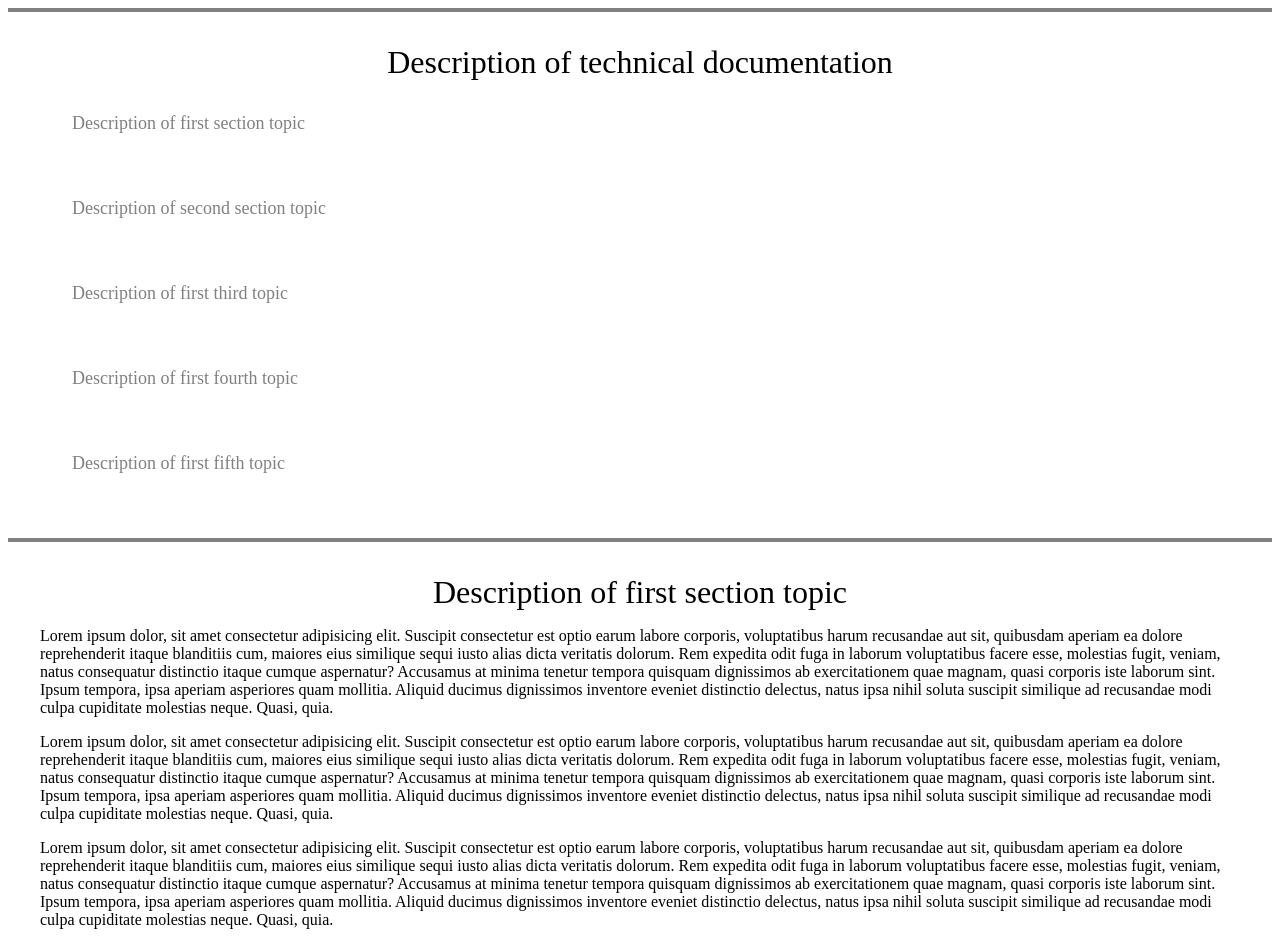
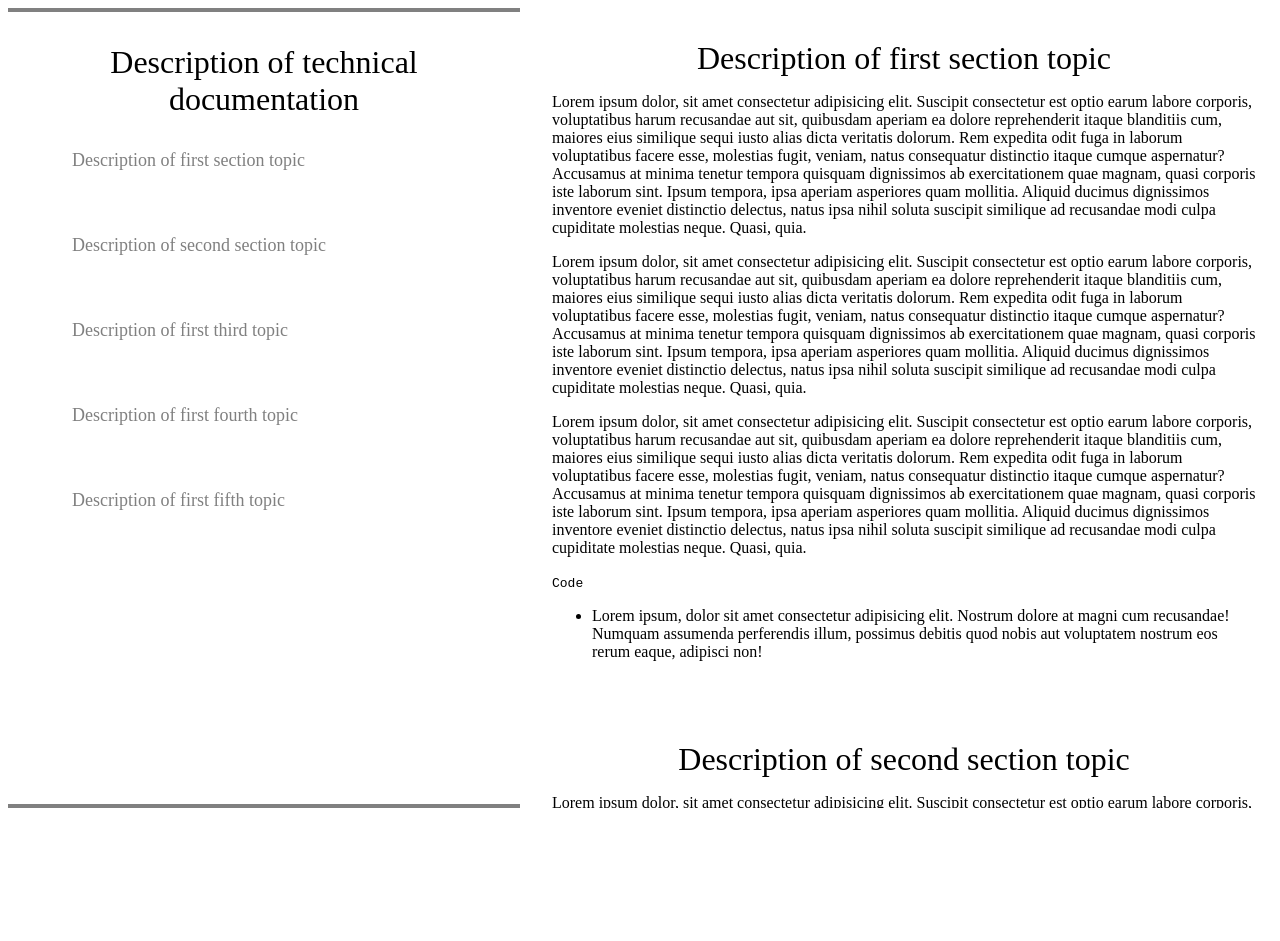
Before and after one commit to JuliusWinston/project_microverse, a plain HTML site: page index.html in a window 1280 px wide. Shown: the top 941 px of the page. After the commit the page ends 816 px from the top, so only its background shows below. Drawn offline with Linux system fonts and the light colour scheme.

Commit message:
added media query

```diff
--- a/css/style.css
+++ b/css/style.css
@@ -1,3 +1,9 @@
+body {
+  width: 100%;
+  height: 100vh;
+  overflow: hidden;
+}
+
 .nav-link {
   padding: 2rem;
   display: block;
@@ -5,7 +11,7 @@
   text-decoration: none;
   color: gray;
 }
-#nav {
+#navbar {
   border-top: 4px solid gray;
   border-bottom: 4px solid gray;
   padding: 2rem;
@@ -22,3 +28,27 @@
   font-size: xx-large;
   text-align: center;
 }
+
+#main-doc {
+  display: flex;
+  flex-direction: column;
+  width: 100%;
+  height: 100vh;
+}
+
+#main-doc > div {
+  width: 60%;
+  height: 100%;
+  overflow-y: auto;
+}
+
+@media (min-width: 1200px) {
+  #main-doc {
+    flex-direction: row;
+  }
+
+  #navbar{
+    flex: 1;
+    width: 40%;
+  }
+}
--- a/index.html
+++ b/index.html
@@ -10,7 +10,7 @@
     <script src="https://cdn.freecodecamp.org/testable-projects-fcc/v1/bundle.js"></script>
 
     <main id="main-doc">
-      <nav id="nav">
+      <nav id="navbar">
         <header class="section-header">Description of technical documentation</header>
         <a class="nav-link" href="#Description_of_first_section_topic"
           >Description of first section topic</a
@@ -28,8 +28,9 @@
           >Description of first fifth topic</a
         >
       </nav>
+      <div>
         <section class="main-section" id="Description_of_first_section_topic">
-        <header class="section-header"">Description of first section topic</header>
+          <header class="section-header">Description of first section topic</header>
           <p>Lorem ipsum dolor, sit amet consectetur adipisicing elit. Suscipit consectetur est optio earum labore corporis, voluptatibus harum recusandae aut sit, quibusdam aperiam ea dolore reprehenderit itaque blanditiis cum, maiores eius similique sequi iusto alias dicta veritatis dolorum. Rem expedita odit fuga in laborum voluptatibus facere esse, molestias fugit, veniam, natus consequatur distinctio itaque cumque aspernatur? Accusamus at minima tenetur tempora quisquam dignissimos ab exercitationem quae magnam, quasi corporis iste laborum sint. Ipsum tempora, ipsa aperiam asperiores quam mollitia. Aliquid ducimus dignissimos inventore eveniet distinctio delectus, natus ipsa nihil soluta suscipit similique ad recusandae modi culpa cupiditate molestias neque. Quasi, quia.</p>
           <p>Lorem ipsum dolor, sit amet consectetur adipisicing elit. Suscipit consectetur est optio earum labore corporis, voluptatibus harum recusandae aut sit, quibusdam aperiam ea dolore reprehenderit itaque blanditiis cum, maiores eius similique sequi iusto alias dicta veritatis dolorum. Rem expedita odit fuga in laborum voluptatibus facere esse, molestias fugit, veniam, natus consequatur distinctio itaque cumque aspernatur? Accusamus at minima tenetur tempora quisquam dignissimos ab exercitationem quae magnam, quasi corporis iste laborum sint. Ipsum tempora, ipsa aperiam asperiores quam mollitia. Aliquid ducimus dignissimos inventore eveniet distinctio delectus, natus ipsa nihil soluta suscipit similique ad recusandae modi culpa cupiditate molestias neque. Quasi, quia.</p>
           <p>Lorem ipsum dolor, sit amet consectetur adipisicing elit. Suscipit consectetur est optio earum labore corporis, voluptatibus harum recusandae aut sit, quibusdam aperiam ea dolore reprehenderit itaque blanditiis cum, maiores eius similique sequi iusto alias dicta veritatis dolorum. Rem expedita odit fuga in laborum voluptatibus facere esse, molestias fugit, veniam, natus consequatur distinctio itaque cumque aspernatur? Accusamus at minima tenetur tempora quisquam dignissimos ab exercitationem quae magnam, quasi corporis iste laborum sint. Ipsum tempora, ipsa aperiam asperiores quam mollitia. Aliquid ducimus dignissimos inventore eveniet distinctio delectus, natus ipsa nihil soluta suscipit similique ad recusandae modi culpa cupiditate molestias neque. Quasi, quia.</p>
@@ -39,7 +40,7 @@
           </ul>
         </section>
         <section class="main-section" id="Description_of_second_section_topic">
-        <header class="section-header"">Description of second section topic</header>
+          <header class="section-header">Description of second section topic</header>
           <p>Lorem ipsum dolor, sit amet consectetur adipisicing elit. Suscipit consectetur est optio earum labore corporis, voluptatibus harum recusandae aut sit, quibusdam aperiam ea dolore reprehenderit itaque blanditiis cum, maiores eius similique sequi iusto alias dicta veritatis dolorum. Rem expedita odit fuga in laborum voluptatibus facere esse, molestias fugit, veniam, natus consequatur distinctio itaque cumque aspernatur? Accusamus at minima tenetur tempora quisquam dignissimos ab exercitationem quae magnam, quasi corporis iste laborum sint. Ipsum tempora, ipsa aperiam asperiores quam mollitia. Aliquid ducimus dignissimos inventore eveniet distinctio delectus, natus ipsa nihil soluta suscipit similique ad recusandae modi culpa cupiditate molestias neque. Quasi, quia.</p>
           <p>Lorem ipsum dolor, sit amet consectetur adipisicing elit. Suscipit consectetur est optio earum labore corporis, voluptatibus harum recusandae aut sit, quibusdam aperiam ea dolore reprehenderit itaque blanditiis cum, maiores eius similique sequi iusto alias dicta veritatis dolorum. Rem expedita odit fuga in laborum voluptatibus facere esse, molestias fugit, veniam, natus consequatur distinctio itaque cumque aspernatur? Accusamus at minima tenetur tempora quisquam dignissimos ab exercitationem quae magnam, quasi corporis iste laborum sint. Ipsum tempora, ipsa aperiam asperiores quam mollitia. Aliquid ducimus dignissimos inventore eveniet distinctio delectus, natus ipsa nihil soluta suscipit similique ad recusandae modi culpa cupiditate molestias neque. Quasi, quia.</p>
           <p>Lorem ipsum dolor, sit amet consectetur adipisicing elit. Suscipit consectetur est optio earum labore corporis, voluptatibus harum recusandae aut sit, quibusdam aperiam ea dolore reprehenderit itaque blanditiis cum, maiores eius similique sequi iusto alias dicta veritatis dolorum. Rem expedita odit fuga in laborum voluptatibus facere esse, molestias fugit, veniam, natus consequatur distinctio itaque cumque aspernatur? Accusamus at minima tenetur tempora quisquam dignissimos ab exercitationem quae magnam, quasi corporis iste laborum sint. Ipsum tempora, ipsa aperiam asperiores quam mollitia. Aliquid ducimus dignissimos inventore eveniet distinctio delectus, natus ipsa nihil soluta suscipit similique ad recusandae modi culpa cupiditate molestias neque. Quasi, quia.</p>
@@ -49,7 +50,7 @@
           </ul>
         </section>
         <section class="main-section" id="Description_of_third_section_topic">
-        <header class="section-header"">Description of first third topic</header>
+          <header class="section-header">Description of first third topic</header>
           <p>Lorem ipsum dolor, sit amet consectetur adipisicing elit. Suscipit consectetur est optio earum labore corporis, voluptatibus harum recusandae aut sit, quibusdam aperiam ea dolore reprehenderit itaque blanditiis cum, maiores eius similique sequi iusto alias dicta veritatis dolorum. Rem expedita odit fuga in laborum voluptatibus facere esse, molestias fugit, veniam, natus consequatur distinctio itaque cumque aspernatur? Accusamus at minima tenetur tempora quisquam dignissimos ab exercitationem quae magnam, quasi corporis iste laborum sint. Ipsum tempora, ipsa aperiam asperiores quam mollitia. Aliquid ducimus dignissimos inventore eveniet distinctio delectus, natus ipsa nihil soluta suscipit similique ad recusandae modi culpa cupiditate molestias neque. Quasi, quia.</p>
           <p>Lorem ipsum dolor, sit amet consectetur adipisicing elit. Suscipit consectetur est optio earum labore corporis, voluptatibus harum recusandae aut sit, quibusdam aperiam ea dolore reprehenderit itaque blanditiis cum, maiores eius similique sequi iusto alias dicta veritatis dolorum. Rem expedita odit fuga in laborum voluptatibus facere esse, molestias fugit, veniam, natus consequatur distinctio itaque cumque aspernatur? Accusamus at minima tenetur tempora quisquam dignissimos ab exercitationem quae magnam, quasi corporis iste laborum sint. Ipsum tempora, ipsa aperiam asperiores quam mollitia. Aliquid ducimus dignissimos inventore eveniet distinctio delectus, natus ipsa nihil soluta suscipit similique ad recusandae modi culpa cupiditate molestias neque. Quasi, quia.</p>
           <p>Lorem ipsum dolor, sit amet consectetur adipisicing elit. Suscipit consectetur est optio earum labore corporis, voluptatibus harum recusandae aut sit, quibusdam aperiam ea dolore reprehenderit itaque blanditiis cum, maiores eius similique sequi iusto alias dicta veritatis dolorum. Rem expedita odit fuga in laborum voluptatibus facere esse, molestias fugit, veniam, natus consequatur distinctio itaque cumque aspernatur? Accusamus at minima tenetur tempora quisquam dignissimos ab exercitationem quae magnam, quasi corporis iste laborum sint. Ipsum tempora, ipsa aperiam asperiores quam mollitia. Aliquid ducimus dignissimos inventore eveniet distinctio delectus, natus ipsa nihil soluta suscipit similique ad recusandae modi culpa cupiditate molestias neque. Quasi, quia.</p>
@@ -59,7 +60,7 @@
           </ul>
         </section>
         <section class="main-section" id="Description_of_fourth_section_topic">
-        <header class="section-header"">Description of first fourth topic</header>
+          <header class="section-header">Description of first fourth topic</header>
           <p>Lorem ipsum dolor, sit amet consectetur adipisicing elit. Suscipit consectetur est optio earum labore corporis, voluptatibus harum recusandae aut sit, quibusdam aperiam ea dolore reprehenderit itaque blanditiis cum, maiores eius similique sequi iusto alias dicta veritatis dolorum. Rem expedita odit fuga in laborum voluptatibus facere esse, molestias fugit, veniam, natus consequatur distinctio itaque cumque aspernatur? Accusamus at minima tenetur tempora quisquam dignissimos ab exercitationem quae magnam, quasi corporis iste laborum sint. Ipsum tempora, ipsa aperiam asperiores quam mollitia. Aliquid ducimus dignissimos inventore eveniet distinctio delectus, natus ipsa nihil soluta suscipit similique ad recusandae modi culpa cupiditate molestias neque. Quasi, quia.</p>
           <p>Lorem ipsum dolor, sit amet consectetur adipisicing elit. Suscipit consectetur est optio earum labore corporis, voluptatibus harum recusandae aut sit, quibusdam aperiam ea dolore reprehenderit itaque blanditiis cum, maiores eius similique sequi iusto alias dicta veritatis dolorum. Rem expedita odit fuga in laborum voluptatibus facere esse, molestias fugit, veniam, natus consequatur distinctio itaque cumque aspernatur? Accusamus at minima tenetur tempora quisquam dignissimos ab exercitationem quae magnam, quasi corporis iste laborum sint. Ipsum tempora, ipsa aperiam asperiores quam mollitia. Aliquid ducimus dignissimos inventore eveniet distinctio delectus, natus ipsa nihil soluta suscipit similique ad recusandae modi culpa cupiditate molestias neque. Quasi, quia.</p>
           <code>Code</code>
@@ -68,7 +69,7 @@
           </ul>
         </section>
         <section class="main-section" id="Description_of_fifth_section_topic">
-        <header class="section-header"">Description of first fifth topic</header>
+          <header class="section-header">Description of first fifth topic</header>
           <p>Lorem ipsum dolor, sit amet consectetur adipisicing elit. Suscipit consectetur est optio earum labore corporis, voluptatibus harum recusandae aut sit, quibusdam aperiam ea dolore reprehenderit itaque blanditiis cum, maiores eius similique sequi iusto alias dicta veritatis dolorum. Rem expedita odit fuga in laborum voluptatibus facere esse, molestias fugit, veniam, natus consequatur distinctio itaque cumque aspernatur? Accusamus at minima tenetur tempora quisquam dignissimos ab exercitationem quae magnam, quasi corporis iste laborum sint. Ipsum tempora, ipsa aperiam asperiores quam mollitia. Aliquid ducimus dignissimos inventore eveniet distinctio delectus, natus ipsa nihil soluta suscipit similique ad recusandae modi culpa cupiditate molestias neque. Quasi, quia.</p>
           <p>Lorem ipsum dolor, sit amet consectetur adipisicing elit. Suscipit consectetur est optio earum labore corporis, voluptatibus harum recusandae aut sit, quibusdam aperiam ea dolore reprehenderit itaque blanditiis cum, maiores eius similique sequi iusto alias dicta veritatis dolorum. Rem expedita odit fuga in laborum voluptatibus facere esse, molestias fugit, veniam, natus consequatur distinctio itaque cumque aspernatur? Accusamus at minima tenetur tempora quisquam dignissimos ab exercitationem quae magnam, quasi corporis iste laborum sint. Ipsum tempora, ipsa aperiam asperiores quam mollitia. Aliquid ducimus dignissimos inventore eveniet distinctio delectus, natus ipsa nihil soluta suscipit similique ad recusandae modi culpa cupiditate molestias neque. Quasi, quia.</p>
           <code>Code</code>
@@ -76,6 +77,7 @@
             <li>Lorem ipsum, dolor sit amet consectetur adipisicing elit. Nostrum dolore at magni cum recusandae! Numquam assumenda perferendis illum, possimus debitis quod nobis aut voluptatem nostrum eos rerum eaque, adipisci non!</li>
           </ul>
         </section>
+      </div>
     </main>
     <script src="js/index.js"></script>
   </body>
```
Lines whose indentation alone changed are shown as unchanged.
